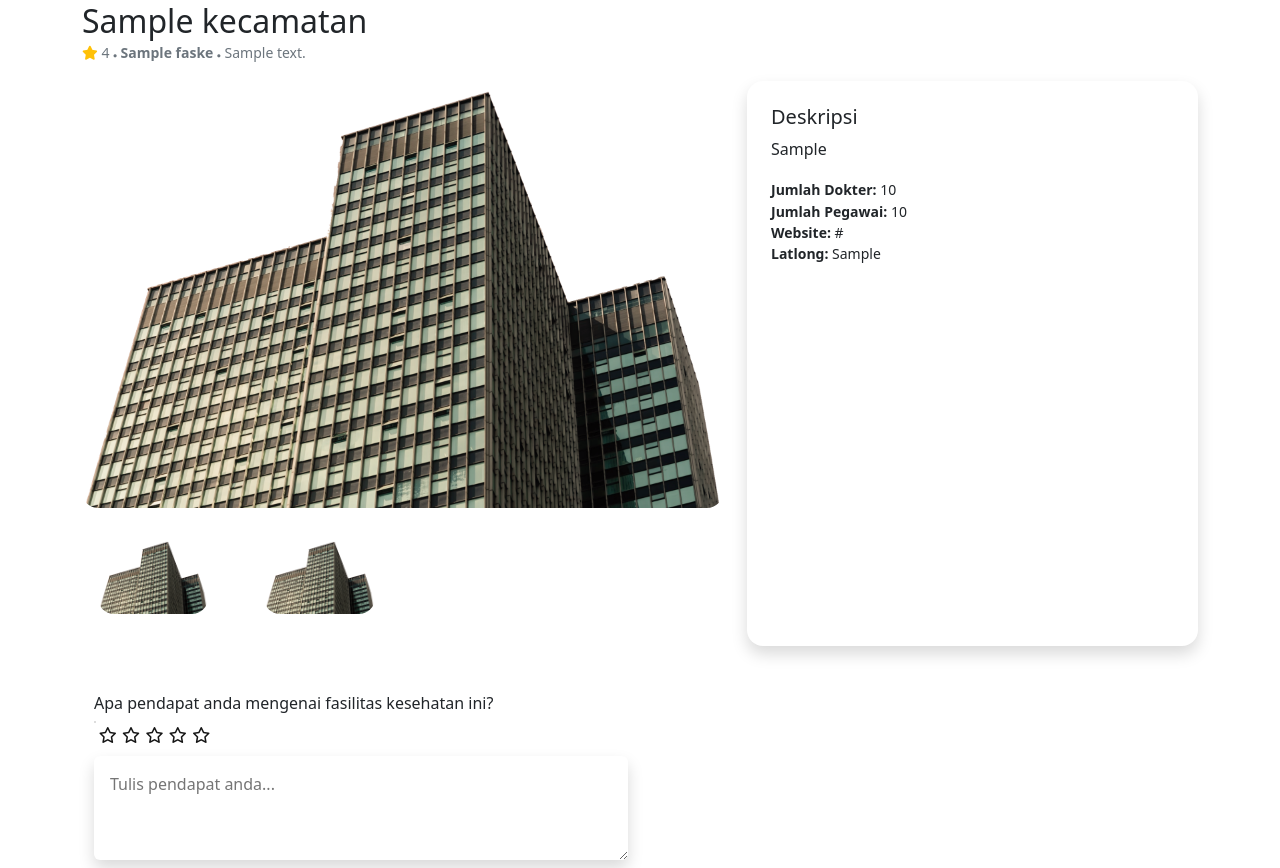
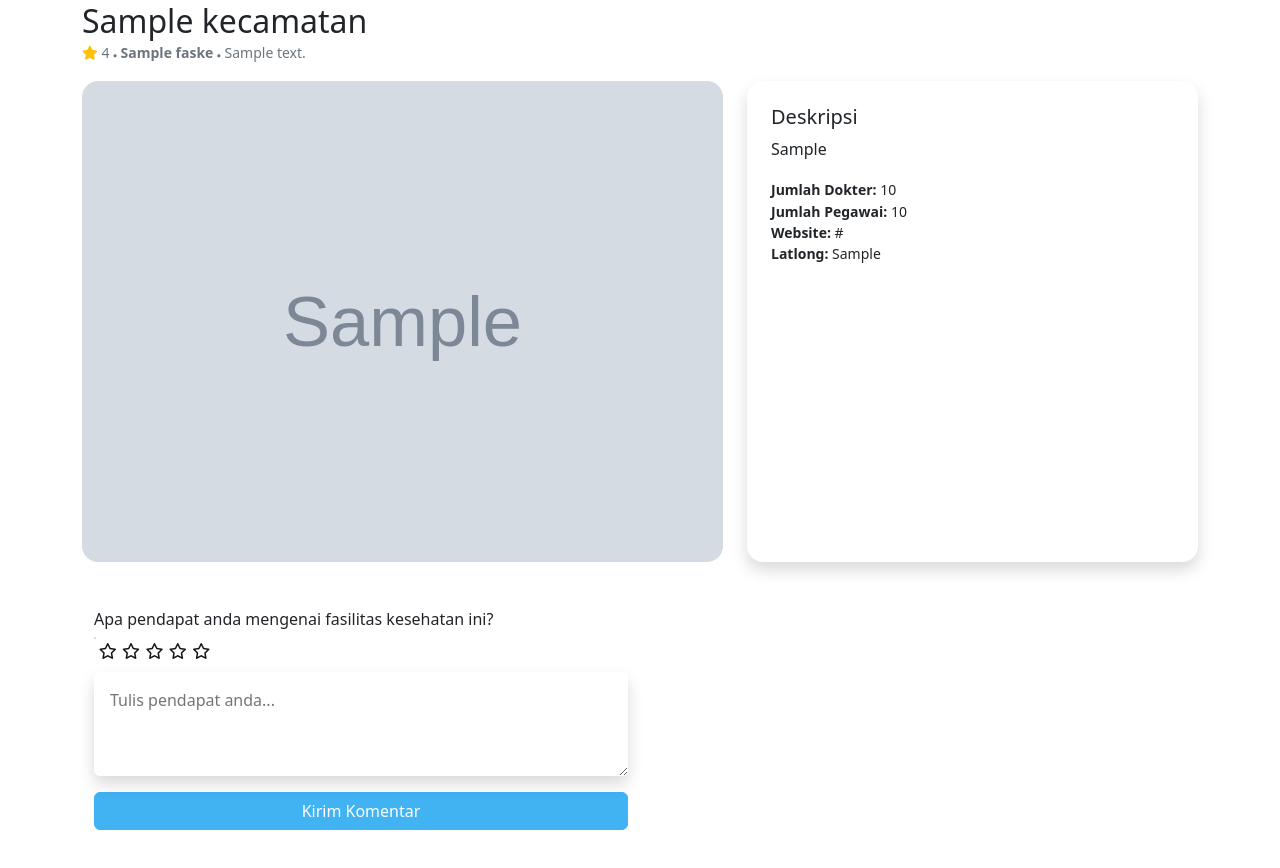
Before and after one commit to ayyashmumtaz/project_faskes, a CodeIgniter app: page /proyek-faskes-depok/browse/detail/1 in a window 1280 px wide. Shown: the part 81-949 px from the top of the page. Run offline with CodeIgniter, Linux system fonts and the light colour scheme; tables that the repository leaves empty or names only in its code hold one stand-in row (values such as "Sample post"); grey boxes marked "Sample" are stand-in pictures; data that the repository does not hold is empty; some libraries are stand-ins or nearby versions.

Commit message:
update frontend and add image faskes

```diff
--- a/application/views/frontend/browse/detail.php
+++ b/application/views/frontend/browse/detail.php
@@ -21,20 +21,11 @@
     <div class="row justify-content-between">
       <div class="col-md-7">
         <div class="rounded-4">
-          <img src="<?= base_url() ?>assets/img/building-hero2.png" class="img-fluid rounded-4" alt="...">
-        </div>
-
-        <div class="row row-cols-2 my-3">
-          <div class="col-sm-3">
-            <div class="card-body bg-white rounded-3">
-              <img src="<?= base_url() ?>assets/img/building-hero2.png" class="img-fluid rounded-4" alt="...">
-            </div>
-          </div>
-          <div class="col-sm-3">
-            <div class="card-body bg-white rounded-3">
-              <img src="<?= base_url() ?>assets/img/building-hero2.png" class="img-fluid rounded-4" alt="...">
-            </div>
-          </div>
+          <?php if ($faskes->foto == null) { ?>
+            <img src="<?= base_url('uploads/no-img.jpg') ?>" class="card-img-top rounded-4" alt="..." width="20">
+          <?php } else { ?>
+            <img src="<?= base_url('uploads/') . $faskes->foto ?>" class="card-img-top rounded-4" alt="..." width="20">
+          <?php } ?>
         </div>
       </div>
 
@@ -101,15 +92,25 @@
                 <p class="fs-5 mb-0"> <?= $k->username ?></p>
 
                 <p class="mb-0" style="font-size: .8rem;">
-                <?php
-                  switch($k->nama_rating) :
-                    case 'Sangat Bagus': $jmlBintang = 5; break;
-                    case 'Bagus': $jmlBintang = 4; break;
-                    case 'Biasa Aja': $jmlBintang = 3; break;
-                    case 'Kurang Bagus': $jmlBintang = 2; break;
-                    case 'Jelek': $jmlBintang = 1; break;
+                  <?php
+                  switch ($k->nama_rating):
+                    case 'Sangat Bagus':
+                      $jmlBintang = 5;
+                      break;
+                    case 'Bagus':
+                      $jmlBintang = 4;
+                      break;
+                    case 'Biasa Aja':
+                      $jmlBintang = 3;
+                      break;
+                    case 'Kurang Bagus':
+                      $jmlBintang = 2;
+                      break;
+                    case 'Jelek':
+                      $jmlBintang = 1;
+                      break;
                   endswitch;
-                ?>
+                  ?>
 
                   <?php for ($i = 0; $i < $jmlBintang; $i++) : ?>
                     <small><i class="fa fa-star text-warning"></i></small>
--- a/application/views/frontend/browse/index.php
+++ b/application/views/frontend/browse/index.php
@@ -16,7 +16,11 @@
     <?php foreach ($faskes as $f) : ?>
       <div class="col">
         <a href="<?= base_url() ?>browse/detail" class="card h-100 border-0 rounded-4 shadow">
-          <img src="<?= base_url() ?>assets/img/building-hero2.png" class="card-img-top rounded-4" alt="...">
+        <?php if ($f->foto == null) { ?>
+            <img src="<?= base_url('uploads/no-img.jpg') ?>" class="card-img-top rounded-4" alt="..." width="20">
+          <?php } else { ?>
+            <img src="<?= base_url('uploads/') . $f->foto ?>" class="card-img-top rounded-4" alt="..." width="20">
+          <?php } ?>
           <div class="card-body d-block">
             <p class="card-text"><small class="text-muted"><?='<i class="fa fa-location-dot"></i> ' . $f->nama_kecamatan . '<i class="fa fa-notes-medical ms-3"></i> ' . $f->nama_faskes ?></small></p>
             <h5 class="card-title mb-1"><?= $f->nama ?></h5>
--- a/application/views/frontend/browse/search.php
+++ b/application/views/frontend/browse/search.php
@@ -3,7 +3,11 @@
     <?php foreach ($faskes as $f) : ?>
       <div class="col">
         <a href="<?= base_url() ?>browse/detail/<?= $f->id ?>" class="card h-100 border-0 rounded-4 shadow">
-          <img src="<?= base_url() ?>assets/img/building-hero2.png" class="card-img-top rounded-4" alt="...">
+        <?php if ($f->foto == null) { ?>
+            <img src="<?= base_url('uploads/no-img.jpg') ?>" class="card-img-top rounded-4" alt="..." width="20">
+          <?php } else { ?>
+            <img src="<?= base_url('uploads/') . $f->foto ?>" class="card-img-top rounded-4" alt="..." width="20">
+          <?php } ?>
           <div class="card-body d-block">
             <p class="card-text"><small class="text-muted"><?= '<i class="fa fa-location-dot"></i> ' . $f->nama_kecamatan . '<i class="fa fa-notes-medical ms-3"></i> ' . $f->nama_faskes ?></small></p>
             <h5 class="card-title mb-1"><?= $f->nama_faskes?> <?= $f->nama ?></h5>
--- a/application/views/frontend/browse/searchbox-result.php
+++ b/application/views/frontend/browse/searchbox-result.php
@@ -4,7 +4,11 @@
     <?php foreach ($faskes as $f) : ?>
       <div class="col">
         <a href="<?= base_url() ?>browse/detail" class="card h-100 border-0 rounded-4 shadow">
-          <img src="<?= base_url() ?>assets/img/building-hero2.png" class="card-img-top rounded-4" alt="...">
+        <?php if ($f->foto == null) { ?>
+            <img src="<?= base_url('uploads/no-img.jpg') ?>" class="card-img-top rounded-4" alt="..." width="20">
+          <?php } else { ?>
+            <img src="<?= base_url('uploads/') . $f->foto ?>" class="card-img-top rounded-4" alt="..." width="20">
+          <?php } ?>
           <div class="card-body d-block">
             <p class="card-text"><small class="text-muted"><?= '<i class="fa fa-location-dot"></i> ' . $f->nama_kecamatan . '<i class="fa fa-notes-medical ms-3"></i> ' . $f->nama_faskes ?></small></p>
             <h5 class="card-title mb-1"><?= $f->nama ?></h5>
```
Also changed, not shown: uploads/Bahar Medical Clinic I.png (added), uploads/Bhakti Asih.png (added), uploads/adelina.png (added), uploads/ananda.png (added), uploads/minsani.png (added), uploads/nirmala.png (added), uploads/no-img.jpg (added).
